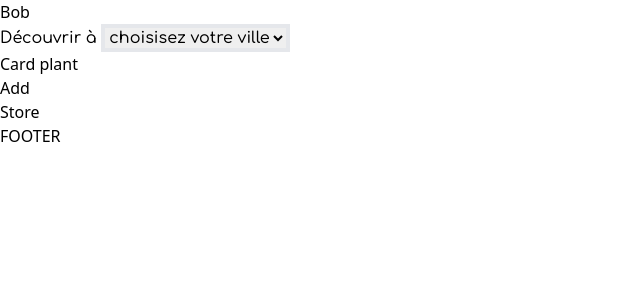
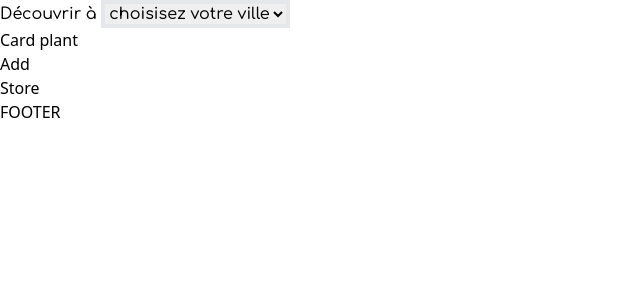
Before and after one commit to JacquesPoulin/Landarea, a React (Vite) app: page / in a window 1280 px wide. Shown: the top 300 px of the page, without its empty margins (0-640 px from the left). Built offline with nearby package versions, Linux system fonts and the light colour scheme.

Commit message:
filter en cours sur city

```diff
--- a/src/page/Homepage/Home.jsx
+++ b/src/page/Homepage/Home.jsx
@@ -5,7 +5,7 @@ import Filter from "../../components/Filter.jsx";
 const Home = () => {
   return (
     <div>
-      <h1>Bob</h1>
+
       <Filter/>
       <PlantCards />
     </div>
```
